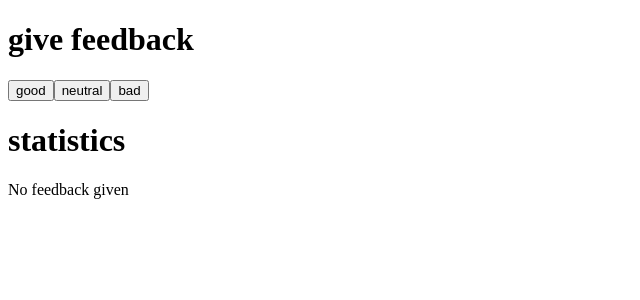
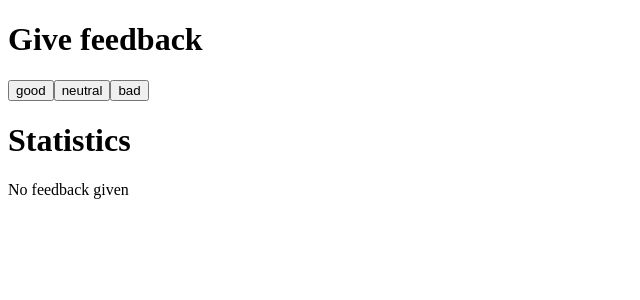
Before and after one commit to KTervonen/FullstackOpen, a React (Create React App) app in the folder osa1/unicafe/: page / in a window 1280 px wide. Shown: the top 300 px of the page, without its empty margins (0-640 px from the left). Built offline with nearby package versions, Linux system fonts and the light colour scheme.

Commit message:
add assignment 1.10 step5 first part
refactor Button component

```diff
--- a/osa1/unicafe/src/App.js
+++ b/osa1/unicafe/src/App.js
@@ -9,6 +9,14 @@ const Statistics = (props) => {
     }
     return (
         <p>{props.text + ' ' + props.value}</p>
+    )
+}
+
+const Button = (props) => {
+    return (
+        <button onClick={props.handleClick}>
+            {props.text}
+        </button>
     )
 }
 
@@ -43,22 +51,15 @@ const App = () => {
     return (
         <div>
             <div>
-                <h1>give feedback</h1>
-                <button onClick={goodClick}>
-                    good
-                </button>
-                <button onClick={neutralClick}>
-                    neutral
-                </button>
-                <button onClick={badClick}>
-                    bad
-                </button>
-
+                <h1>Give feedback</h1>
+                <Button handleClick={goodClick} text='good'/>
+                <Button handleClick={neutralClick} text='neutral'/>
+                <Button handleClick={badClick} text='bad'/>
             </div>
 
 
             <div>
-                <h1>statistics</h1>
+                <h1>Statistics</h1>
 
                 {all > 0 ? (
                     <>
@@ -74,7 +75,6 @@ const App = () => {
 
                 }
 
-
             </div>
         </div>
     )
```
